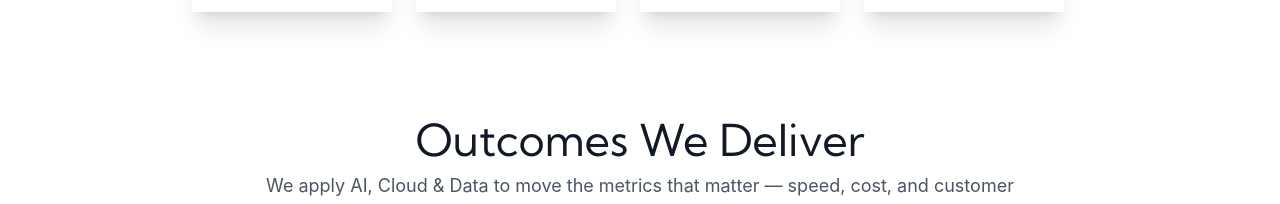
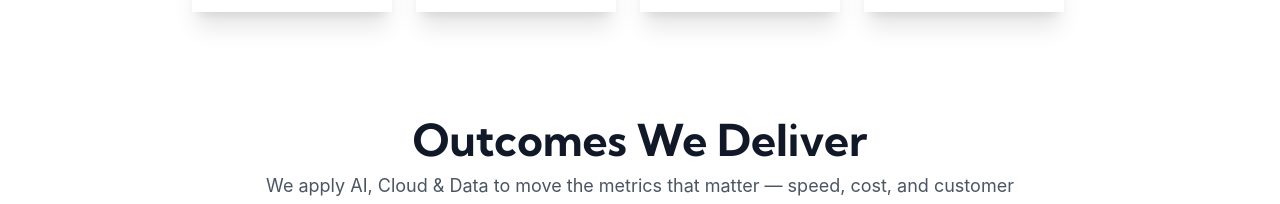
Before and after one commit to vinodmalla/upadateddoelsoft, a React (Create React App) app: page / in a window 1280 px wide. Shown: the part 4235-4439 px from the top of the page. Built offline with nearby package versions, Linux system fonts and the light colour scheme.

Commit message:
Fresh clean commit with updated code

```diff
--- a/src/Components/Home.jsx
+++ b/src/Components/Home.jsx
@@ -731,7 +731,7 @@ useEffect(()=>{
       <section className="bg-white py-12 sm:py-16 px-4 sm:px-6 lg:px-8">
   {/* Header */}
   <div className="max-w-6xl mx-auto text-center mb-8 sm:mb-12 px-2">
-    <h2 className="text-2xl md:text-[44px] font-kumbh font-medium text-gray-900">
+    <h2 className="text-2xl md:text-[44px] font-kumbh font-semibold text-gray-900">
       Outcomes We Deliver
     </h2>
     <p className="mt-4 text-gray-600 text-base font-inter sm:text-lg max-w-3xl mx-auto leading-relaxed">
```
